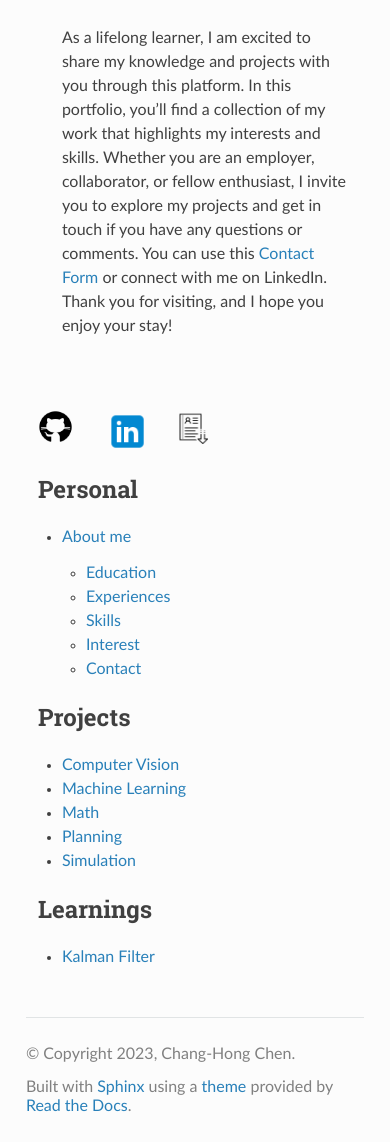
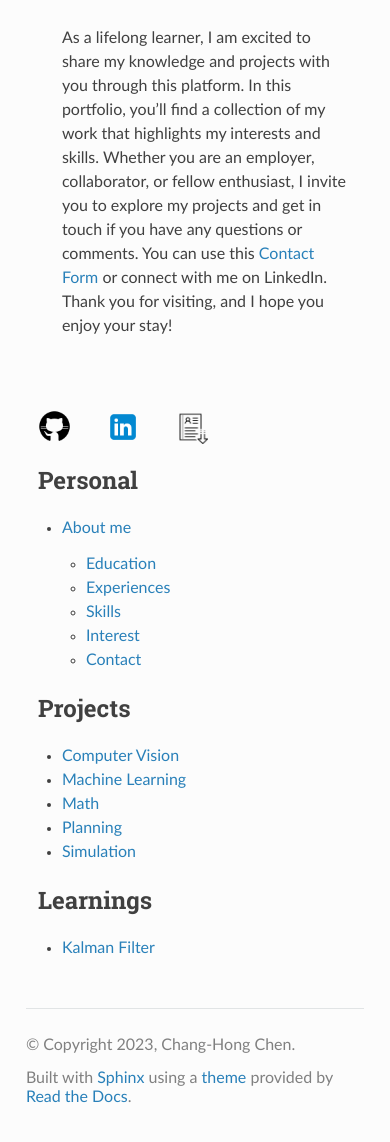
Before and after one commit to longhongc/longhongc.github.io, a Sphinx documentation site: the page built from source/index.rst, in a window 390 px wide. Shown: the part 925-2067 px from the top of the page. Built offline with Sphinx 7.4.7 and the Read the Docs theme 2.0.0, drawn with Linux system fonts in a browser that asks for light colours.

Commit message:
Change logo size

```diff
--- a/source/_static/custom.css
+++ b/source/_static/custom.css
@@ -35,3 +35,17 @@
     height: 900px;
   }
 }
+
+@media (max-width: 1080px) {
+  .wy-nav-content {
+    padding: 0;
+  }
+
+  .wy-nav-side {
+    border-right: none;
+  }
+
+  .wy-side-scroll {
+    border-right: none;
+  }
+}
--- a/source/index.rst
+++ b/source/index.rst
@@ -45,12 +45,13 @@ Welcome to Chang-Hong Chen's space
    .. grid-item::
 
       .. image:: images/logo/github.png
-         :width: 80%
+         :width: 77%
          :target: https://github.com/longhongc
 
    .. grid-item::
 
       .. image:: images/logo/linkedin.png
+         :width: 80%
          :target: https://www.linkedin.com/in/longhongc/
 
    .. grid-item::
```
Also changed, not shown: source/images/logo/linkedin.png.
